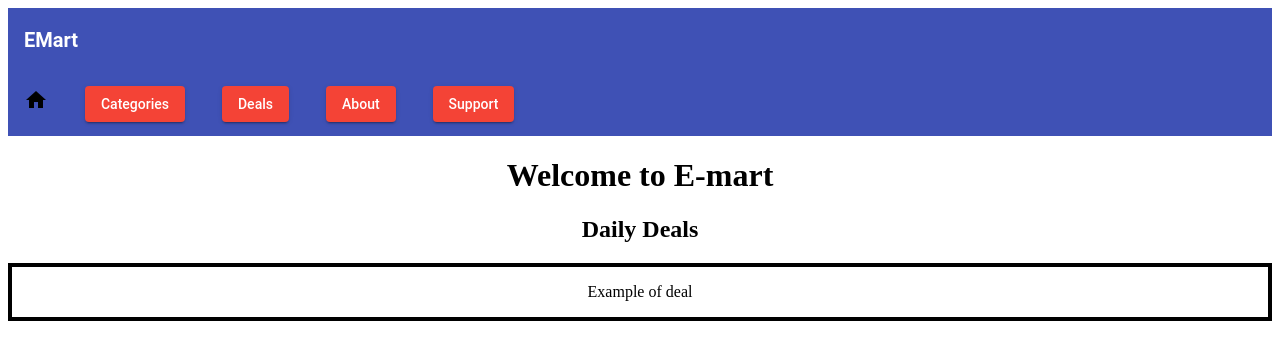
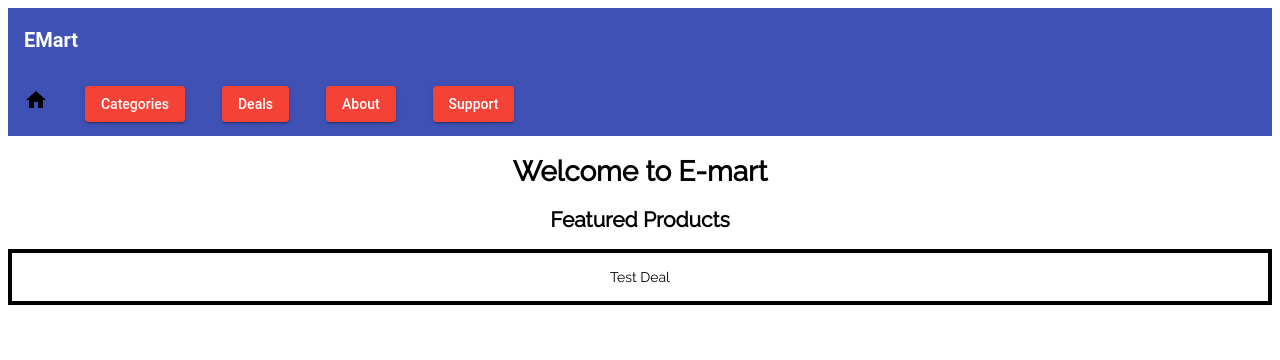
Before and after one commit to Ultan-Kearns/eCommerceApp, an Angular app: page /home/homepage in a window 1280 px wide. Shown: the top 360 px of the page. Built offline with nearby package versions, Linux system fonts and the light colour scheme.

Commit message:
added styles and some info about Emart

```diff
--- a/src/app/about/about.component.html
+++ b/src/app/about/about.component.html
@@ -1,3 +1,9 @@
-<p>
-  about works!
-</p>
+<div class = "content">
+  <div class="intro">
+    We are a company that values honesty and hard work, we are proud to be one of the major players in the online market.
+    Emart allows equal opportunity employment and work hard to ensure all our employees are taken care of.
+  </div>
+  <div class="fulfillment">
+    At Emart, we’re able to innovate and delight customers thanks to our incredible workforce—the more than 250,000 full-time associates behind our global network of fulfillment centers. Emart Fulfillment is where our employees, technology and innovation come together every day to delight customers.
+  </div>
+</div>
--- a/src/app/about/about.component.scss
+++ b/src/app/about/about.component.scss
@@ -0,0 +1,6 @@
+.intro{
+	margin: 2%;
+}
+.fulfillment{
+	margin: 2%;
+}
--- a/src/app/app.component.html
+++ b/src/app/app.component.html
@@ -1,5 +1,5 @@
-<mat-toolbar color = "primary" >
-	<mat-toolbar-row id = "webName">EMart</mat-toolbar-row>
+<mat-toolbar color="primary">
+  <mat-toolbar-row id="webName">EMart</mat-toolbar-row>
   <mat-toolbar-row>
     <a routerLink = "homepage" class = "menuLink" class = "home"><mat-icon class = "menuButton">home</mat-icon></a>
     <a routerLink = "categories" class = "menuLink"><button mat-raised-button color = "warn" class = "menuButton">Categories</button></a>
@@ -10,5 +10,6 @@
 </mat-toolbar>
 <router-outlet></router-outlet>
 <!--For angular icons-->
-<link href="https://fonts.googleapis.com/icon?family=Material+Icons"
-rel="stylesheet">
+<link href="https://fonts.googleapis.com/icon?family=Material+Icons" rel="stylesheet">
+<!--For font-->
+<link href="https://fonts.googleapis.com/css?family=Raleway" rel="stylesheet">
--- a/src/app/app.module.ts
+++ b/src/app/app.module.ts
@@ -11,6 +11,8 @@ import { AboutComponent } from './about/about.component';
 import { SupportComponent } from './support/support.component';
 import { CategoriesComponent } from './categories/categories.component';
 import { DealsComponent } from './deals/deals.component';
+
+import {MatCardModule} from '@angular/material/card';
 @NgModule({
   declarations: [
     AppComponent,
@@ -27,6 +29,7 @@ import { DealsComponent } from './deals/deals.component';
     MatToolbarModule,
     MatIconModule,
     MatButtonModule,
+    MatCardModule,
 
   ],
   providers: [],
--- a/src/app/deals/deals.component.html
+++ b/src/app/deals/deals.component.html
@@ -1,3 +1,8 @@
-<p>
-  deals works!
-</p>
+<div class="content">
+  <h1>Daily Deals - Everyday just for you</h1>
+  <div class="deals">
+    <mat-card>
+      <mat-card-content>Example of deal</mat-card-content>
+    </mat-card>
+  </div>
+</div>
--- a/src/app/homepage/homepage.component.html
+++ b/src/app/homepage/homepage.component.html
@@ -1,7 +1,9 @@
-<div class = "content">
-<h1>Welcome to E-mart</h1>
-<h2>Daily Deals</h2>
-<div class = "deals">
-	<p>Example of deal</p>
+<div class="content">
+  <h1>Welcome to E-mart</h1>
+  <h2>Featured Products</h2>
+  <div class="deals">
+  	<mat-card>
+  		<mat-card-content>Test Deal</mat-card-content>
+  	</mat-card>
+  </div>
 </div>
-</div>
--- a/src/styles.scss
+++ b/src/styles.scss
@@ -1,4 +1,14 @@
 /* You can add global styles to this file, and also import other style files */
-#menu{
-  color:purple;
+#menu {
+  color: purple;
 }
+
+.content {
+  text-align: center;
+  font-family: 'Raleway', sans-serif;
+  font-size: 14px;
+}
+
+.deals {
+  border: 4px black solid;
+}
```
Also changed, not shown: src/app/homepage/homepage.component.scss (+5 -4 lines). Lines whose indentation alone changed are shown as unchanged.
